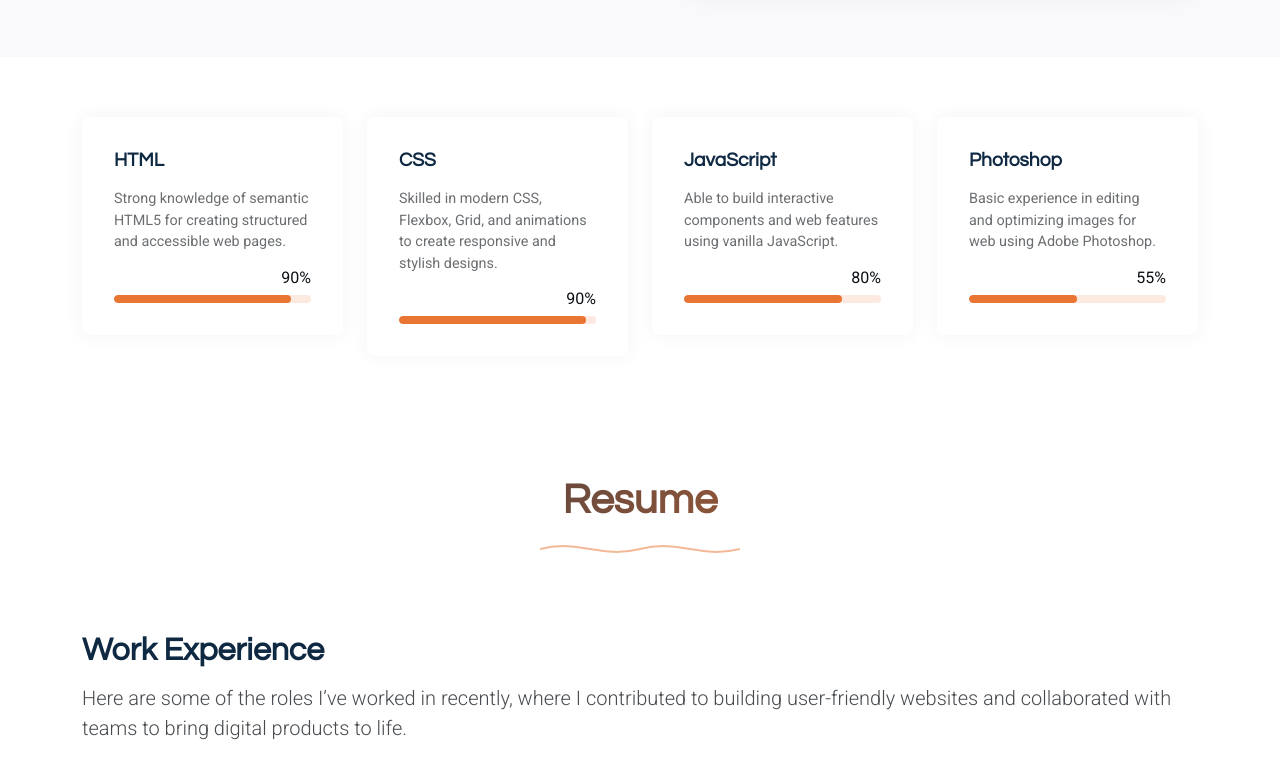
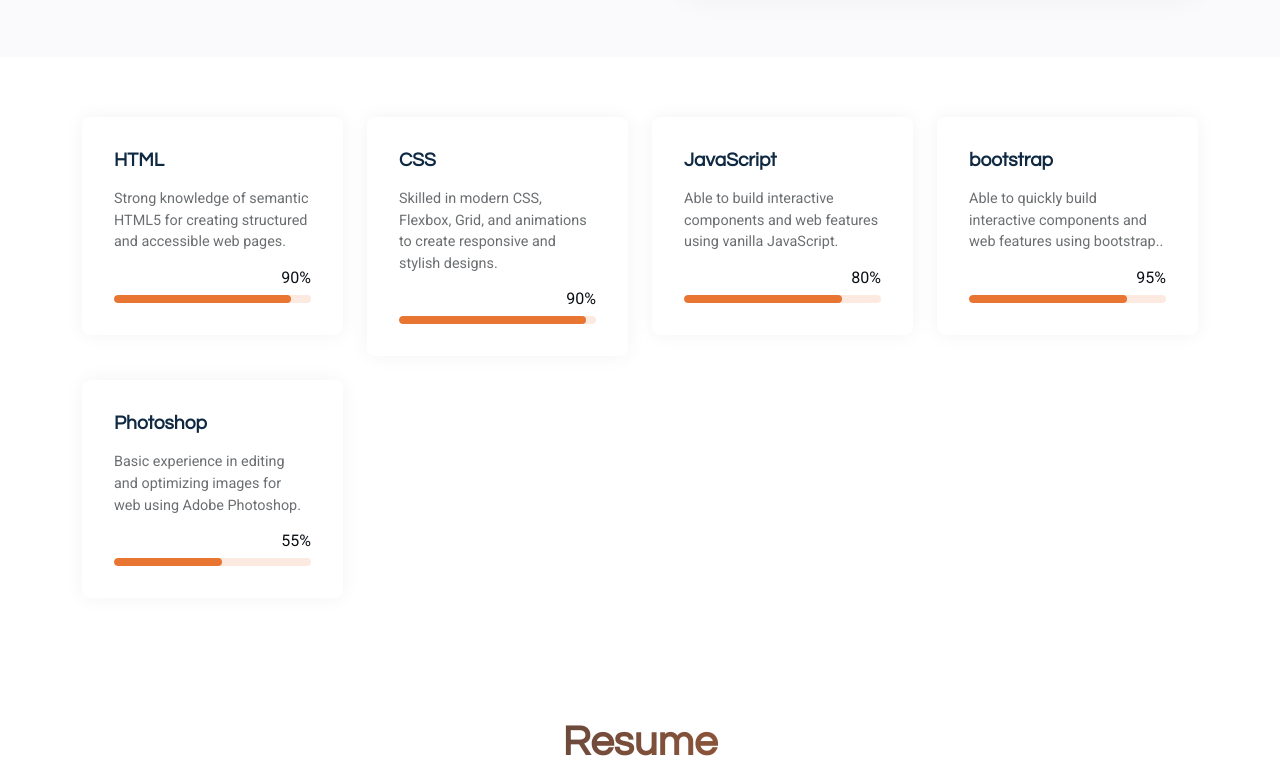
Before and after one commit to hassan6102/cv, a plain HTML site: page index.html in a window 1280 px wide. Shown: the part 1663-2438 px from the top of the page. Drawn offline with Linux system fonts and the light colour scheme.

Commit message:
Update index.html

```diff
--- a/index.html
+++ b/index.html
@@ -256,6 +256,20 @@
               </div>
             </div>
           </div>
+
+          <div class="col-md-6 col-lg-3" data-aos="fade-up" data-aos-delay="300">
+            <div class="skill-box">
+              <h3>bootstrap</h3>
+              <p>Able to quickly build interactive components and web features using bootstrap..
+              </p>
+              <span class="text-end d-block">95%</span>
+              <div class="progress">
+                <div class="progress-bar" role="progressbar" aria-valuenow="80" aria-valuemin="0" aria-valuemax="100">
+                </div>
+              </div>
+            </div>
+          </div>
+
 
           <div class="col-md-6 col-lg-3" data-aos="fade-up" data-aos-delay="400">
             <div class="skill-box">
@@ -548,11 +562,11 @@
             <div class="col-lg-4 col-md-6 col-sm-6 portfolio-item isotope-item filter-graphics">
               <div class="portfolio-card">
                 <div class="portfolio-image">
-                  <img src="img/Screenshot 2025-04-22 143410.png" class="img-fluid" alt="" loading="lazy">
+                  <img src="img/Screenshot 2025-05-20 191358.png" class="img-fluid" alt="" loading="lazy">
                   <div class="portfolio-overlay">
                     <div class="portfolio-actions">
 
-                      <a href="https://hassan6102.github.io/shop1/" target="_blank" class="details-link"><i class="bi bi-arrow-right"></i></a>
+                      <a href="https://hassan6102.github.io/FashionStore/" target="_blank" class="details-link"><i class="bi bi-arrow-right"></i></a>
                     </div>
                   </div>
                 </div>
```
